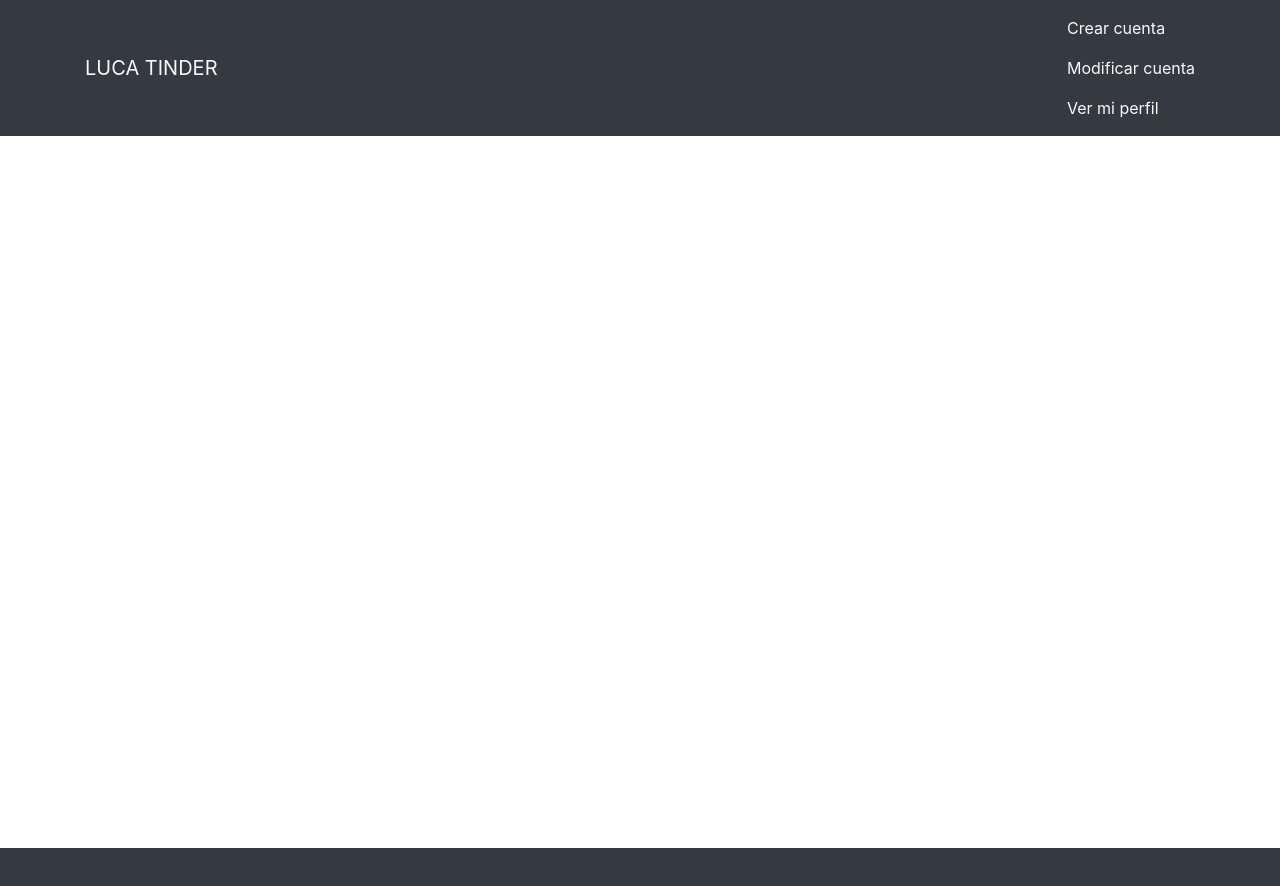
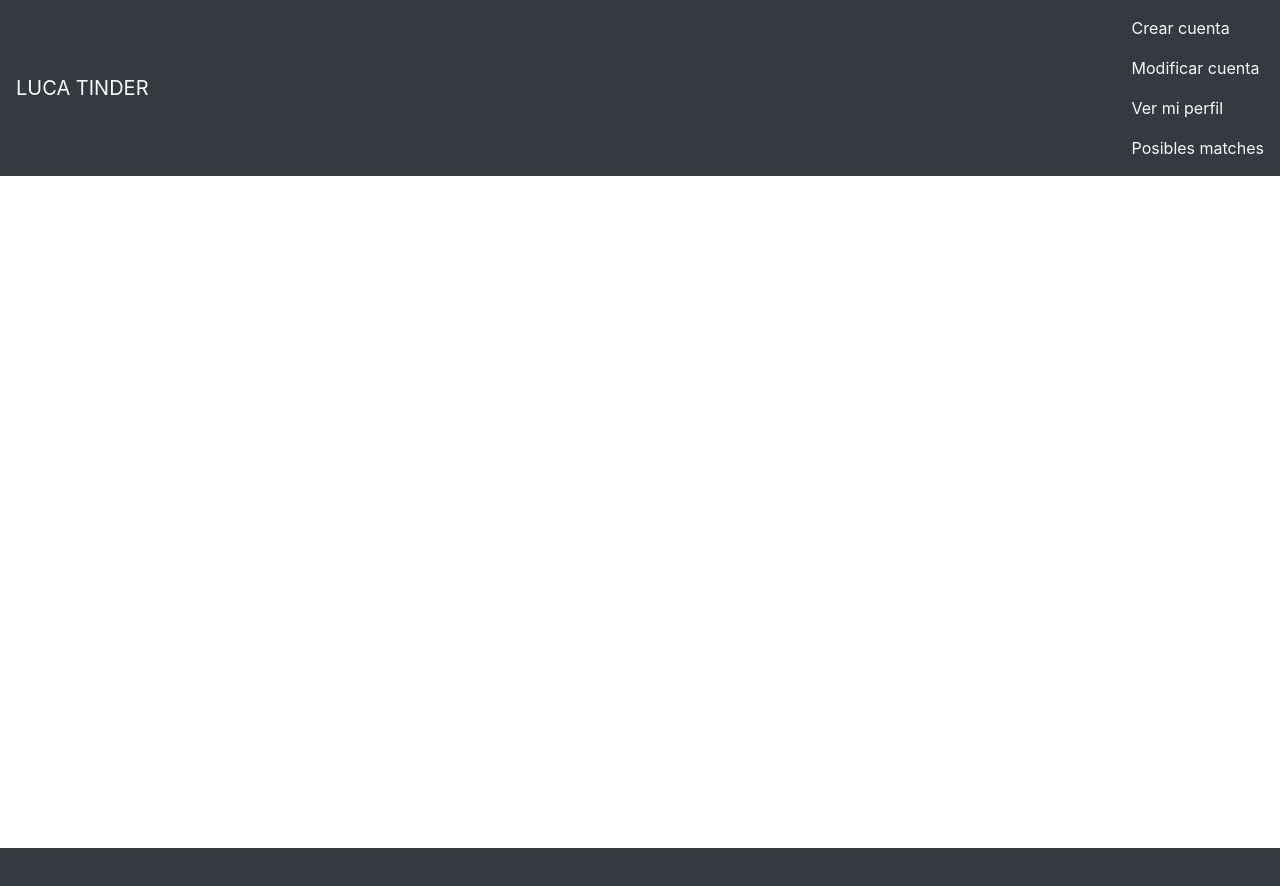
Before and after one commit to Grupo-proyectos-Formacion/LucaTinder, an Angular app in the folder Angular/lucatinder/: page / in a window 1280 px wide. Shown: the top 886 px of the page. Built offline with nearby package versions, Linux system fonts and the light colour scheme.

Commit message:
nav links añadidos

```diff
--- a/Angular/lucatinder/src/app/app.component.html
+++ b/Angular/lucatinder/src/app/app.component.html
@@ -1,23 +1,24 @@
 <!--The content below is only a placeholder and can be replaced.-->
 <div >
     <nav class="navbar navbar-light  bg-dark fixed-top " id="mainNav">
-        <div class="container">
           <a class="navbar-brand text-light js-scroll-trigger" href="#page-top">LUCA TINDER</a>
 
           <div id="navbarResponsive">
-            <ul class="navbar-nav ml-auto">
+            <ul class="navbar-nav mr-auto">
               <li class="nav-item">
                 <a class="text-light nav-link"  routerLink="/Alta">Crear cuenta</a>
               </li>
               <li class="nav-item">
                   <a class="text-light nav-link"  routerLink="/Modificar">Modificar cuenta</a>
                 </li>
-              <li>
+              <li class="nav-item">
                   <a class="text-light nav-link"  routerLink="/verPerfil">Ver mi perfil</a>
+              </li>
+              <li class="nav-item">
+                  <a class="text-light nav-link"  routerLink="/listarPerfiles">Posibles matches</a>
               </li>
             </ul>
           </div>
-        </div>
      </nav>
 </div>
 
```
Also changed, not shown: Angular/lucatinder/src/app/components/placeholder.txt (deleted).
